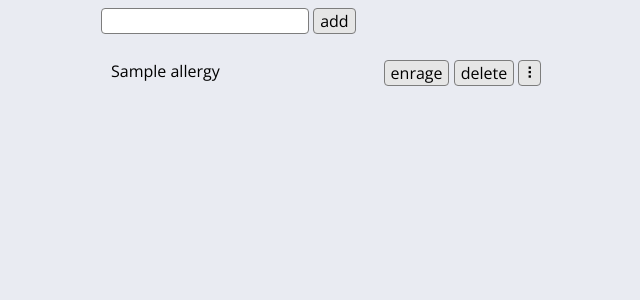
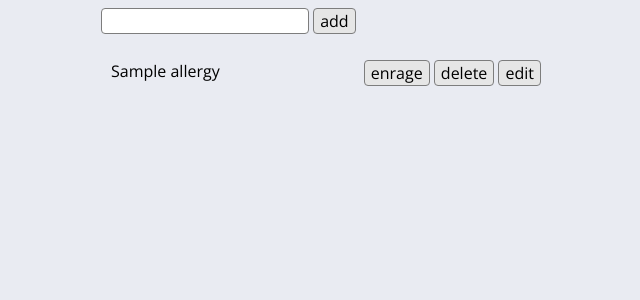
Before and after one commit to bezginsasha/allergy, a Django app: page / in a window 1280 px wide. Shown: the top 300 px of the page, without its empty margins (39-679 px from the left). Run offline with Django 3.2, Linux system fonts and the light colour scheme; tables that the repository leaves empty hold one stand-in row (values such as "Sample post").

Commit message:
add form to edit allergy

```diff
--- a/alg/templates/alg/index.html
+++ b/alg/templates/alg/index.html
@@ -26,7 +26,12 @@
 						<input type="hidden" name="id" value="{{ allergy.id }}">
 						<input type="submit" value="delete">
 					</form>
-					<button class="element"></button>
+					<form action="{% url 'alg:edit_allergy' %}" method="post" class="element">
+						{% csrf_token %}
+						<input type="hidden" name="id" value="{{ allergy.id }}">
+						<input type="hidden" name="name">
+						<input type="submit" value="edit">
+					</form>
 				</div>
 			</div>
 		{% endfor %}
```
